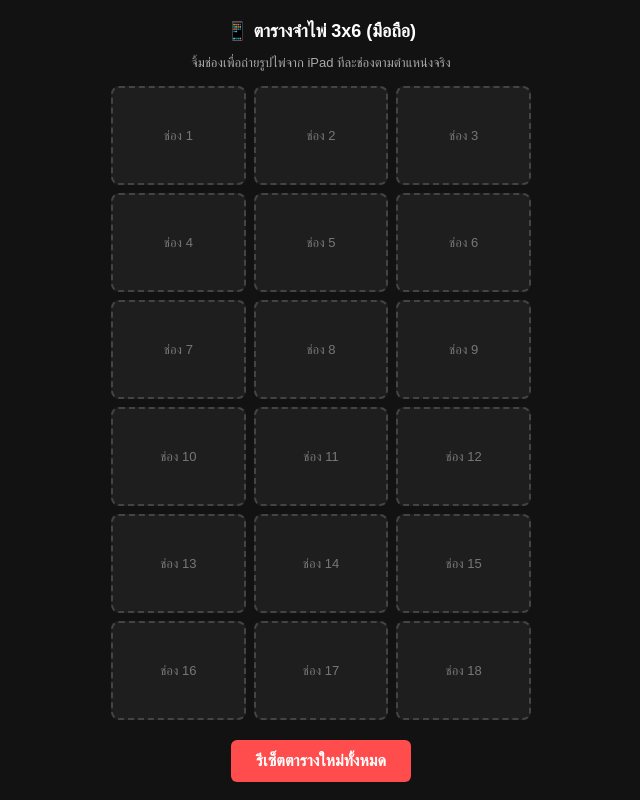
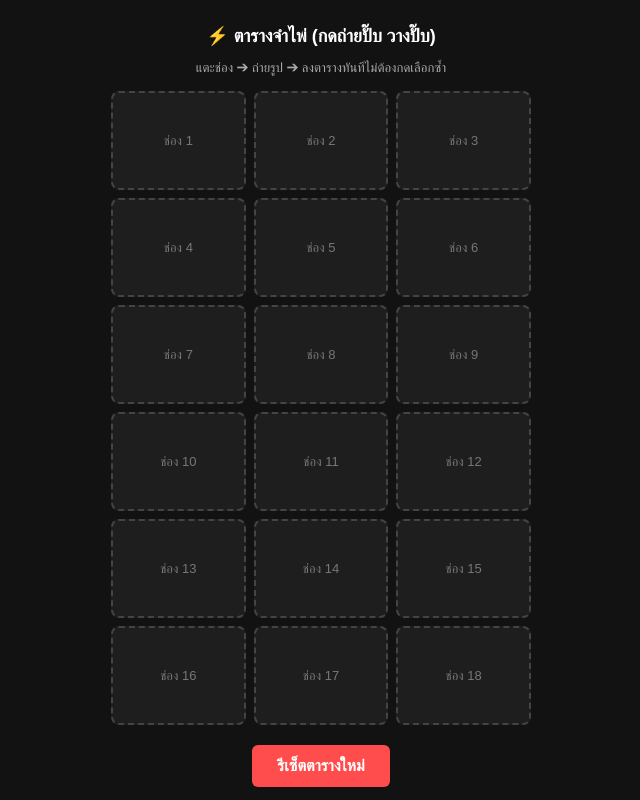
Before and after one commit to drnue5569/Cardrem, a plain HTML site: page index.html in a window 1280 px wide. Shown: the whole page, without its empty margins (319-959 px from the left). Drawn offline with Linux system fonts and the light colour scheme.

Commit message:
Update HTML structure and text for clarity

```diff
--- a/index.html
+++ b/index.html
@@ -13,7 +13,7 @@
             padding: 10px;
             margin: 0;
         }
-        h3 { margin: 10px 0 5px 0; font-size: 18px; }
+        h3 { margin: 15px 0 5px 0; font-size: 18px; }
         p { color: #aaa; font-size: 13px; margin-bottom: 15px; }
         .grid {
             display: grid;
@@ -42,6 +42,7 @@
             object-fit: cover;
             border-radius: 6px;
         }
+        /* ซ่อน input แต่เปิดให้รับค่าจากกล้องตรงๆ */
         input[type="file"] {
             display: none;
         }
@@ -61,39 +62,37 @@
 </head>
 <body>
 
-    <h3>📱 ตารางจำไพ่ 3x6 (มือถือ)</h3>
-    <p>จิ้มช่องเพื่อถ่ายรูปไพ่จาก iPad ทีละช่องตามตำแหน่งจริง</p>
+    <h3>⚡ ตารางจำไพ่ (กดถ่ายปั๊บ วางปั๊บ)</h3>
+    <p>แตะช่อง ➔ ถ่ายรูป ➔ ลงตารางทันทีไม่ต้องกดเลือกซ้ำ</p>
 
     <div class="grid" id="gridContainer"></div>
 
-    <button class="btn-reset" onclick="resetGrid()">รีเซ็ตตารางใหม่ทั้งหมด</button>
+    <button class="btn-reset" onclick="resetGrid()">รีเซ็ตตารางใหม่</button>
 
     <script>
         const gridContainer = document.getElementById('gridContainer');
         const totalSlots = 18; // 3 แถว x 6 หลัก
 
-        // สร้างช่อง Grid 18 ช่อง
         for (let i = 1; i <= totalSlots; i++) {
             const slot = document.createElement('div');
             slot.className = 'card-slot';
             slot.id = `slot-${i}`;
             slot.innerHTML = `ช่อง ${i}`;
 
-            // สร้าง input สำหรับเปิดกล้องหลังมือถือ
+            // สร้าง input สำหรับดึงกล้องหลังโดยตรง
             const input = document.createElement('input');
             input.type = 'file';
             input.accept = 'image/*';
-            input.capture = 'environment'; // บังคับเปิดกล้องหลัง
+            input.capture = 'environment'; // คำสั่งบังคับเปิดกล้องหลังมือถือทันที
 
-            // เมื่อจิ้มที่ช่อง ให้เปิดกล้องมือถือทันที
             slot.onclick = () => input.click();
 
-            // เมื่อถ่ายรูปเสร็จ นำรูปมาแปะลงช่อง
             input.onchange = (e) => {
                 const file = e.target.files[0];
                 if (file) {
                     const reader = new FileReader();
                     reader.onload = (event) => {
+                        // แทนที่ช่องด้วยรูปที่ถ่ายทันที ไม่ต้องกดปุ่มยืนยัน
                         slot.innerHTML = `<img src="${event.target.result}" alt="Card">`;
                     }
                     reader.readAsDataURL(file);
@@ -105,7 +104,7 @@
         }
 
         function resetGrid() {
-            if (confirm("ต้องการล้างรูปทั้งหมดเพื่อเริ่มเกมใหม่ใช่ไหม?")) {
+            if (confirm("ล้างตารางทั้งหมด?")) {
                 location.reload();
             }
         }
```
